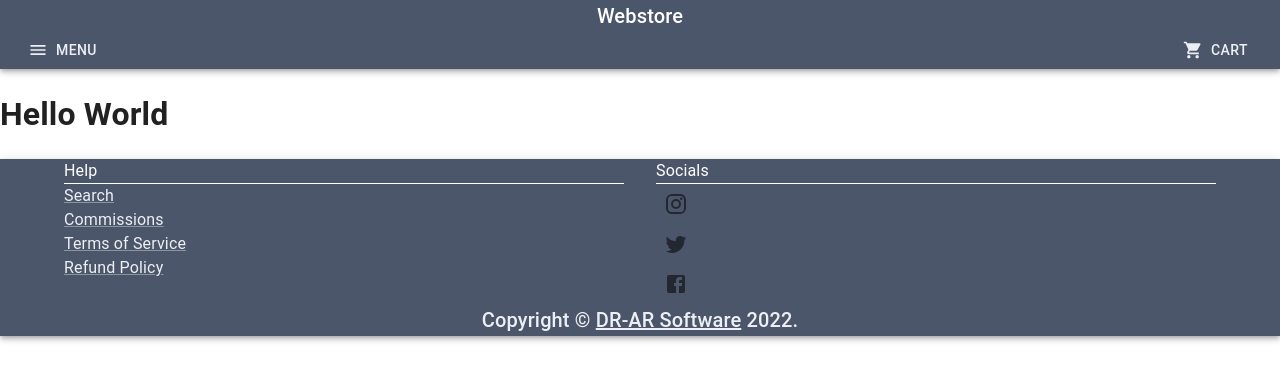
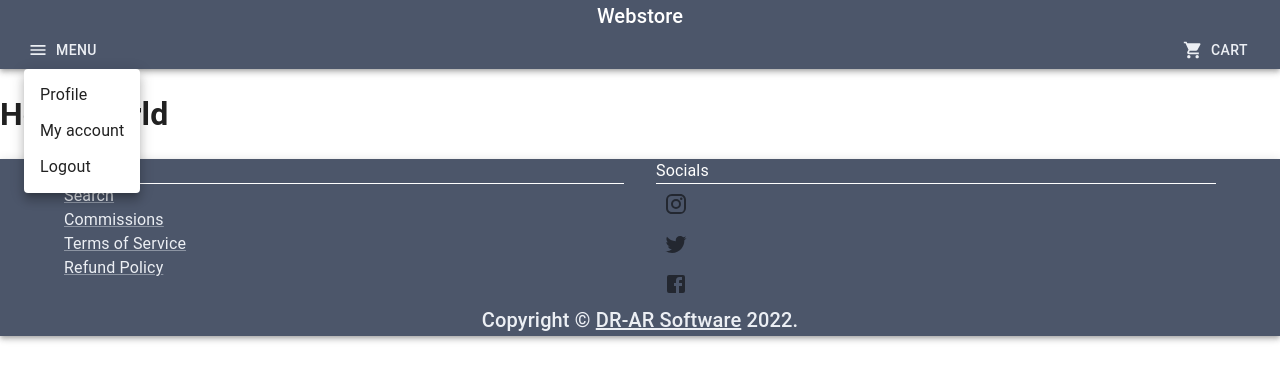
Before and after one commit to DR-AR/webstore, a React app: page / in a window 1280 px wide. Both pictures are taken after a click on the button "MENU". Shown: the top 380 px of the page. Built offline with nearby package versions, Linux system fonts and the light colour scheme.

Commit message:
added menu opening to menu button

```diff
--- /dev/null
+++ b/src/components/Navbar-ash.tsx
@@ -0,0 +1,62 @@
+import React from "react";
+import {
+  AppBar,
+  Toolbar,
+  Typography,
+  Button,
+  Grid,
+  Stack,
+  Menu,
+  MenuItem,
+} from "@mui/material";
+import ShoppingCartIcon from "@mui/icons-material/ShoppingCart";
+import MenuIcon from "@mui/icons-material/Menu";
+
+function NavbarAsh() {
+  const [anchorEl, setAnchorEl] = React.useState<null | HTMLElement>(null);
+  const open = Boolean(anchorEl);
+  const handleClick = (event: React.MouseEvent<HTMLButtonElement>) => {
+    setAnchorEl(event.currentTarget);
+  };
+  const handleClose = () => {
+    setAnchorEl(null);
+  };
+
+  return (
+    <AppBar
+      position="static"
+      color="secondary"
+    >
+      <Toolbar>
+        <Stack direction="column" sx={{ flexGrow: 1 }}>
+          <Typography component="div" variant="h6" color="inherit" align="center">
+            Webstore
+          </Typography>
+          <Grid
+            container
+            direction="row"
+            justifyContent="space-between"
+            alignItems="center"
+          >
+            <Button startIcon={<MenuIcon />} onClick={handleClick}>Menu</Button>
+            <Menu
+              id="basic-menu"
+              anchorEl={anchorEl}
+              open={open}
+              onClose={handleClose}
+              MenuListProps={{
+                'aria-labelledby': 'basic-button',
+              }}
+            >
+              <MenuItem onClick={handleClose}>Profile</MenuItem>
+              <MenuItem onClick={handleClose}>My account</MenuItem>
+              <MenuItem onClick={handleClose}>Logout</MenuItem>
+            </Menu>
+            <Button startIcon={<ShoppingCartIcon />}>Cart</Button>
+          </Grid>
+        </Stack>
+      </Toolbar>
+    </AppBar>
+  );
+}
+export default NavbarAsh;
--- a/src/index.tsx
+++ b/src/index.tsx
@@ -3,12 +3,14 @@ import ReactDOM from "react-dom";
 import CssBaseline from "@mui/material/CssBaseline";
 import ThemeProvider from "@mui/material/styles/ThemeProvider";
 import { lightTheme } from "./style/theme";
-import Navbar from "./components/Navbar";
+//import Navbar from "./components/Navbar";
 import Footer from "./components/Footer";
+import NavbarAsh from "./components/Navbar-ash";
 
 const App = () => (
   <ThemeProvider theme={lightTheme}>
-    <Navbar/>
+    {/* <Navbar/> */}
+    <NavbarAsh/>
     <h1>Hello World</h1>
     <Footer/>
   </ThemeProvider>
```
Also changed, not shown: 1 other file (tests, documents, lock files or other folders).
